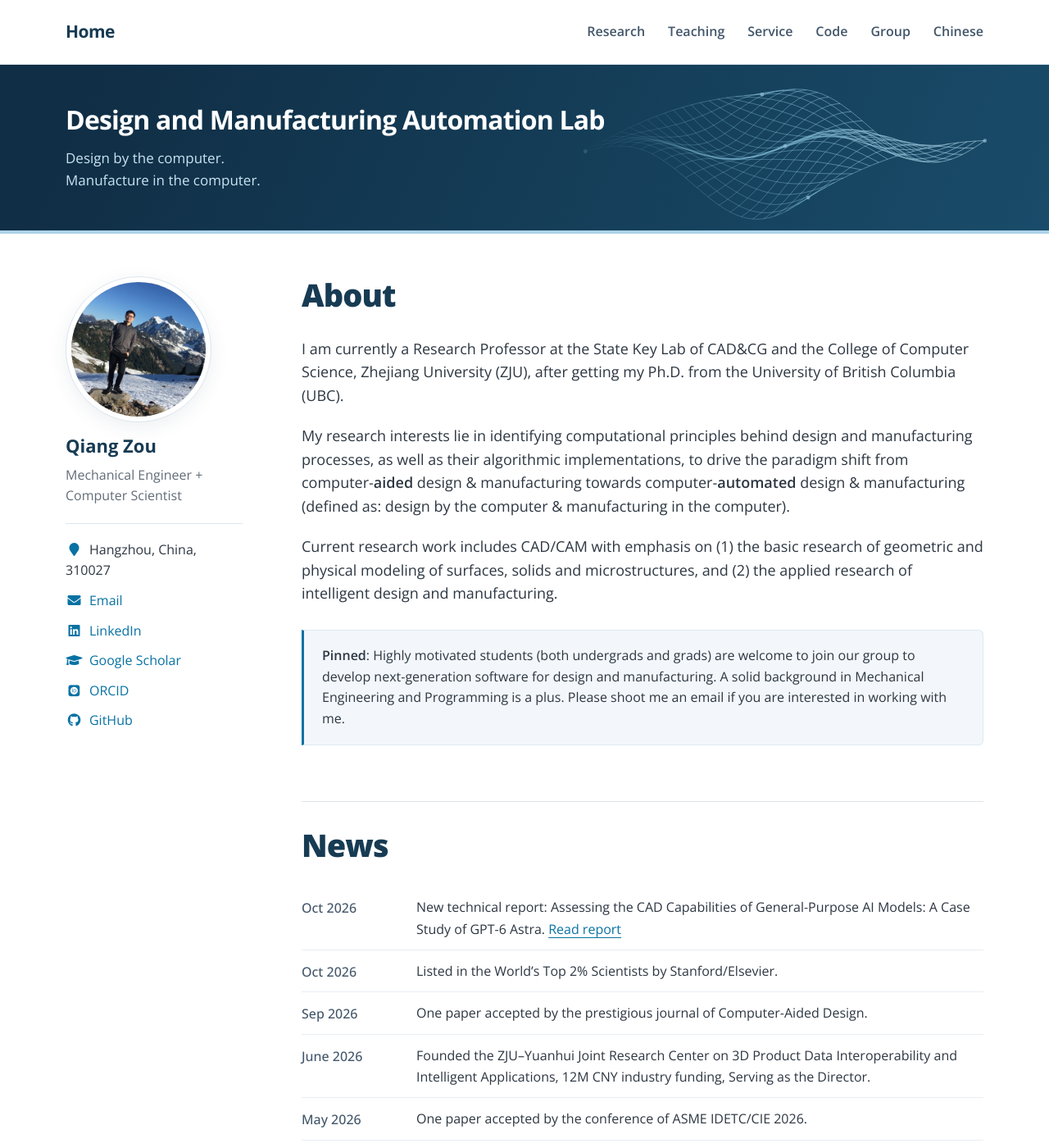
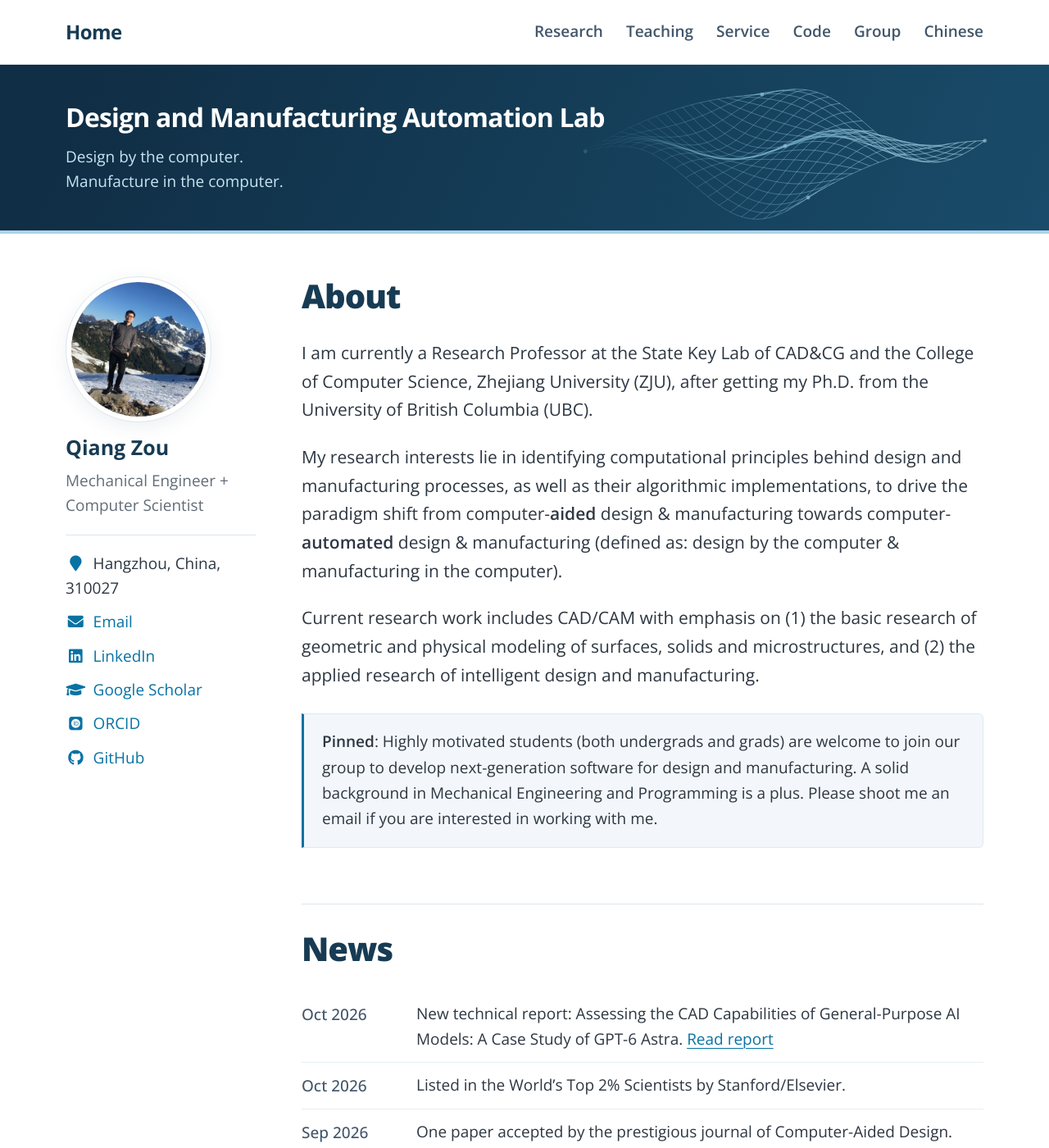
Before and after one commit to Qiang-Zou/Qiang-Zou.github.io, a Jekyll site: the page built from _pages/about.md, in a window 1280 px wide and 1400 px high. Shown: the whole window at 82% size. Built offline with Jekyll 4.4.1, drawn with Linux system fonts in a browser that asks for light colours.

Commit message:
Increase typography across desktop and mobile pages

```diff
--- a/assets/css/home.css
+++ b/assets/css/home.css
@@ -15,12 +15,12 @@
 .fa-graduation-cap:before { content: '\f19d'; }
 .fa-github:before { content: '\f09b'; }
 .ai-orcid-square:before { content: '\e841'; }
-.home-shell { display: grid; grid-template-columns: 224px minmax(0, 1fr); gap: 64px; align-items: start; }
+.home-shell { display: grid; grid-template-columns: 240px minmax(0, 1fr); gap: 48px; align-items: start; }
 .sidebar { position: sticky; top: 108px; min-width: 0; padding-right: 8px; }
 .author__avatar img { display: block; width: 178px; height: 178px; padding: 6px; border: 1px solid var(--line); border-radius: 50%; background: #fff; box-shadow: 0 6px 22px rgba(23,59,83,.08); }
-.author__name { margin: 14px 0 8px; font-size: 22px; font-weight: 700; line-height: 1.35; color: var(--heading); }
-.author__bio { margin: 0 0 20px; font-size: 16px; line-height: 1.6; color: var(--muted); }
-.author__urls { margin: 0; padding: 19px 0 0; border-top: 1px solid var(--line); list-style: none; font-size: 16px; line-height: 1.6; }
+.author__name { margin: 14px 0 8px; font-size: 25px; font-weight: 700; line-height: 1.35; color: var(--heading); }
+.author__bio { margin: 0 0 20px; font-size: var(--small); line-height: 1.6; color: var(--muted); }
+.author__urls { margin: 0; padding: 19px 0 0; border-top: 1px solid var(--line); list-style: none; font-size: var(--small); line-height: 1.6; }
 .author__urls li { margin-bottom: 11px; }
 .author__urls a { color: var(--accent); text-decoration: none; }
 .author__urls a:hover { color: var(--accent); text-decoration: underline; }
@@ -33,7 +33,7 @@
 .home-bio :is(#news-title + ul, #news-title + ul + details > ul) > li > p { margin: 0; }
 .home-bio :is(#news-title + ul, #news-title + ul + details > ul) > li { position: relative; margin: 0; padding: 12px 0 12px 140px; font-size: var(--small); line-height: 1.65; }
 .home-bio :is(#news-title + ul, #news-title + ul + details > ul) > li + li { border-top: 1px solid var(--rule); }
-.home-bio :is(#news-title + ul, #news-title + ul + details > ul) > li > strong:first-child, .home-bio :is(#news-title + ul, #news-title + ul + details > ul) > li > p:first-child > strong:first-child { position: absolute; left: 0; width: 122px; color: var(--nav); font-size: 16px; font-weight: 500; line-height: 1.75; white-space: nowrap; }
+.home-bio :is(#news-title + ul, #news-title + ul + details > ul) > li > strong:first-child, .home-bio :is(#news-title + ul, #news-title + ul + details > ul) > li > p:first-child > strong:first-child { position: absolute; left: 0; width: 122px; color: var(--nav); font-size: var(--small); font-weight: 500; line-height: 1.75; white-space: nowrap; }
 .home-bio #news-title + ul + details { margin-top: 12px; border-top: 1px solid var(--line); }
 .home-bio #news-title + ul + details > summary { padding: 14px 0; font-size: var(--small); color: var(--accent); cursor: pointer; }
 .home-bio #news-title + ul + details > summary:hover { text-decoration: underline; text-underline-offset: 4px; }
@@ -51,8 +51,8 @@
   .author__name { margin-top: 0; }
   .author__bio { margin-bottom: 12px; }
   .author__urls-wrapper { grid-column: 2; }
-  .author__urls-wrapper button { display: inline-block; font-size: 16px; }
-  .author__urls { display: none; margin-top: 16px; font-size: 16px; }
+  .author__urls-wrapper button { display: inline-block; font-size: var(--small); }
+  .author__urls { display: none; margin-top: 16px; font-size: var(--small); }
   .author__urls-wrapper.is-open .author__urls { display: block; }
 }
 @media print {
--- a/assets/css/site.css
+++ b/assets/css/site.css
@@ -13,17 +13,17 @@
   --wash: #f3f7fb;
   --rule: #e8eef3;
   --sans: "Open Sans", -apple-system, BlinkMacSystemFont, "Segoe UI", "PingFang SC", "Microsoft YaHei", sans-serif;
-  --text: 18px;
-  --small: 16px;
-  --title: 40px;
-  --section: 38px;
-  --subsection: 22px;
-  --item: 19px;
+  --text: 21px;
+  --small: 19px;
+  --title: 42px;
+  --section: 40px;
+  --subsection: 26px;
+  --item: 22px;
   --site-width: 1184px;
 }
 * { box-sizing: border-box; }
 html { scroll-behavior: smooth; scroll-padding-top: 108px; }
-body { margin: 0; color: var(--ink); background: #fff; font-family: var(--sans); font-size: var(--text); line-height: 1.6; }
+body { margin: 0; color: var(--ink); background: #fff; font-family: var(--sans); font-size: var(--text); line-height: 1.65; }
 a { color: var(--accent); text-decoration-thickness: 1px; text-underline-offset: 4px; overflow-wrap: anywhere; transition: color .15s ease, border-color .15s ease, background-color .15s ease; }
 a:hover { color: var(--accent-hover); }
 a:focus-visible, summary:focus-visible, button:focus-visible { outline: 2px solid var(--accent); outline-offset: 4px; }
@@ -33,7 +33,7 @@ h1, h2, h3, h4, h5, h6 { color: var(--heading); line-height: 1.2; }
 h1 { font-size: var(--title); font-weight: 800; letter-spacing: -.025em; }
 h2 { font-size: var(--section); font-weight: 800; letter-spacing: -.025em; }
 h3 { font-size: var(--subsection); font-weight: 700; letter-spacing: -.01em; }
-h4, h5, h6 { font-size: 20px; font-weight: 700; line-height: 1.4; }
+h4, h5, h6 { font-size: 23px; font-weight: 700; line-height: 1.4; }
 p { margin: 0 0 1.1em; }
 strong { font-weight: 600; }
 .visually-hidden { position: absolute; width: 1px; height: 1px; padding: 0; margin: -1px; overflow: hidden; clip: rect(0, 0, 0, 0); white-space: nowrap; border: 0; }
@@ -42,16 +42,16 @@ strong { font-weight: 600; }
 .site-header { position: sticky; top: 0; z-index: 5; background: rgba(255,255,255,.97); border-bottom: 1px solid var(--line); }
 .header-inner, .footer-inner, .page-shell, .home-shell, .lab-banner-inner { max-width: var(--site-width); margin: 0 auto; padding-left: 32px; padding-right: 32px; }
 .header-inner { min-height: 78px; display: flex; align-items: center; justify-content: space-between; gap: 28px; }
-.wordmark { font-size: 21px; font-weight: 700; letter-spacing: -.025em; color: var(--heading); text-decoration: none; white-space: nowrap; }
+.wordmark { font-size: 24px; font-weight: 700; letter-spacing: -.025em; color: var(--heading); text-decoration: none; white-space: nowrap; }
 .main-nav { display: flex; align-items: center; gap: 28px; flex-wrap: wrap; }
-.main-nav a { padding: 10px 0; color: var(--nav); font-size: 16px; font-weight: 600; text-decoration: none; white-space: nowrap; }
+.main-nav a { padding: 10px 0; color: var(--nav); font-size: 19px; font-weight: 600; text-decoration: none; white-space: nowrap; }
 .main-nav a:hover, .main-nav a[aria-current] { color: var(--accent); }
 .main-nav a[aria-current] { color: var(--accent); font-weight: 600; text-decoration: underline; text-decoration-color: var(--accent); text-decoration-thickness: 2px; text-underline-offset: 10px; }
 .lab-banner { overflow: hidden; color: #fff; background: linear-gradient(115deg, #102e45 8%, #194c6a 100%); border-bottom: 4px solid #acd3e9; }
 .lab-banner-inner { position: relative; min-height: 202px; display: flex; align-items: center; padding-top: 30px; padding-bottom: 32px; }
 .lab-banner-copy { position: relative; z-index: 1; }
 .lab-banner-name { max-width: 690px; margin: 0 0 14px; font-size: clamp(26px, 3vw, 32px); line-height: 1.3; font-weight: 700; letter-spacing: -.025em; color: #fff; }
-.lab-banner-motto { margin: 0; font-size: 17px; line-height: 1.55; font-weight: 400; color: #c8e4f3; }
+.lab-banner-motto { margin: 0; font-size: 19px; line-height: 1.55; font-weight: 400; color: #c8e4f3; }
 .lab-banner-art { position: absolute; width: 600px; max-width: 58%; height: 240px; right: -26px; top: 50%; transform: translateY(-50%); opacity: .78; mask-image: linear-gradient(to right, transparent, #000 30%); }
 .site-main { min-height: 65vh; }
 .page-shell, .home-shell { padding-top: 52px; padding-bottom: 88px; }
@@ -94,7 +94,7 @@ strong { font-weight: 600; }
 .research-page .prose > ul { max-width: 960px; }
 .research-page .prose ul > li { margin: 0 0 28px; padding: 0; border: 0; line-height: 1.5; }
 .research-page .prose ul > li:last-child { margin-bottom: 0; padding-bottom: 0; border-bottom: 0; }
-.research-page .prose ul > li > p { margin: 0; font-size: var(--small); color: var(--muted); line-height: 1.5; }
+.research-page .prose ul > li > p { margin: 0; font-size: var(--small); color: var(--muted); line-height: 1.6; }
 .research-page .prose ul > li > p:first-child { margin-bottom: 6px; font-size: var(--item); line-height: 1.45; color: #243a4c; }
 .research-page .prose ul > li > p > em { display: inline-block; margin-top: 3px; font-style: normal; color: #485e70; }
 .research-page .prose ul > li strong { font-weight: 600; }
@@ -102,7 +102,7 @@ strong { font-weight: 600; }
 .research-page .prose ul > li > p > a:hover { text-decoration: underline; }
 .research-page #technical-reports + ul { max-width: none; padding: 22px 26px; background: var(--wash); border: 1px solid #dce9f2; border-left: 3px solid var(--accent); border-radius: 0 6px 6px 0; }
 .research-page #technical-reports + ul > li { margin: 0; }
-.research-page #technical-reports + ul > li > p:first-child { max-width: 850px; font-size: 20px; }
+.research-page #technical-reports + ul > li > p:first-child { max-width: 850px; font-size: var(--item); }
 .research-page #technical-reports + ul a { font-weight: 600; }
 .code-page { max-width: none; }
 .code-page > ul > li { display: grid; grid-template-columns: 224px minmax(0, 1fr); column-gap: 36px; row-gap: 10px; align-items: start; padding: 30px 0; margin: 0; border-bottom: 1px solid var(--line); }
@@ -113,14 +113,14 @@ strong { font-weight: 600; }
 .code-page > ul > li > p:first-child > a { display: flex; align-items: center; justify-content: center; height: 170px; padding: 14px; background: #fff; border: 1px solid var(--line); border-radius: 6px; box-shadow: 0 5px 16px rgba(25, 63, 91, .04); }
 .code-page > ul > li > p:first-child img { display: block; width: auto; height: auto; max-width: 100%; max-height: 100%; object-fit: contain; }
 .code-page > ul > li > p:first-child > a:hover { border-color: var(--accent); }
-.code-page > ul > li > p:nth-child(2) { font-size: 22px; color: var(--heading); line-height: 1.4; }
+.code-page > ul > li > p:nth-child(2) { font-size: 24px; color: var(--heading); line-height: 1.4; }
 .code-page > ul > li > p:nth-child(2) strong { font-weight: 600; }
 .code-page > ul > li > p > a { text-decoration: none; }
 .code-page > ul > li > p > a:hover { text-decoration: underline; }
 .code-page > ul > li > p:not(:first-child) > a { display: inline-block; padding: 2px 11px; border: 1px solid #c5dceb; border-radius: 4px; background: var(--wash); line-height: 1.5; }
 .code-page > ul > li > p:not(:first-child) > a:hover { text-decoration: none; border-color: var(--accent); background: #eaf3fa; }
 .site-footer { background: #edf3f8; border-top: 1px solid var(--line); }
-.footer-inner { min-height: 90px; display: flex; align-items: center; justify-content: space-between; gap: 24px; color: var(--muted); font-size: 14px; }
+.footer-inner { min-height: 90px; display: flex; align-items: center; justify-content: space-between; gap: 24px; color: var(--muted); font-size: 16px; }
 .footer-inner p { margin: 0; }
 .footer-inner p span { padding: 0 7px; }
 .footer-links { display: flex; gap: 20px; flex-wrap: wrap; }
@@ -132,16 +132,16 @@ strong { font-weight: 600; }
   .lab-banner-art { right: -100px; opacity: .35; }
 }
 @media (max-width: 640px) {
-  :root { --text: 17px; --small: 16px; --title: 32px; --section: 30px; --subsection: 21px; --item: 18px; }
+  :root { --text: 19px; --small: 18px; --title: 34px; --section: 32px; --subsection: 24px; --item: 20px; }
   html { scroll-padding-top: 24px; }
   .site-header { position: relative; }
   .header-inner, .footer-inner, .page-shell, .home-shell, .lab-banner-inner { padding-left: 22px; padding-right: 22px; }
   .header-inner { flex-direction: column; gap: 8px; }
   .main-nav { width: 100%; justify-content: flex-start; gap: 4px 20px; }
-  .main-nav a { font-size: 15px; }
+  .main-nav a { font-size: 17px; }
   .lab-banner-inner { min-height: 184px; padding-top: 24px; padding-bottom: 26px; }
   .lab-banner-name { max-width: 480px; font-size: 26px; }
-  .lab-banner-motto { font-size: 16px; }
+  .lab-banner-motto { font-size: 18px; }
   .lab-banner-art { display: none; }
   .page-shell, .home-shell { padding-top: 30px; padding-bottom: 48px; }
   .page-heading { margin-bottom: 22px; }
@@ -151,7 +151,7 @@ strong { font-weight: 600; }
   .code-page > ul > li { grid-template-columns: 1fr; gap: 10px; }
   .code-page > ul > li > p { grid-column: 1; }
   .code-page > ul > li > p:first-child { grid-row: auto; width: 224px; max-width: 100%; margin-bottom: 6px; }
-  .code-page > ul > li > p:nth-child(2) { font-size: 20px; }
+  .code-page > ul > li > p:nth-child(2) { font-size: 22px; }
   .prose li { padding-left: 0; }
   .footer-inner { padding-top: 22px; padding-bottom: 22px; flex-direction: column; align-items: flex-start; gap: 10px; }
 }
```
Also changed, not shown: README.md (+1 -1 lines).
